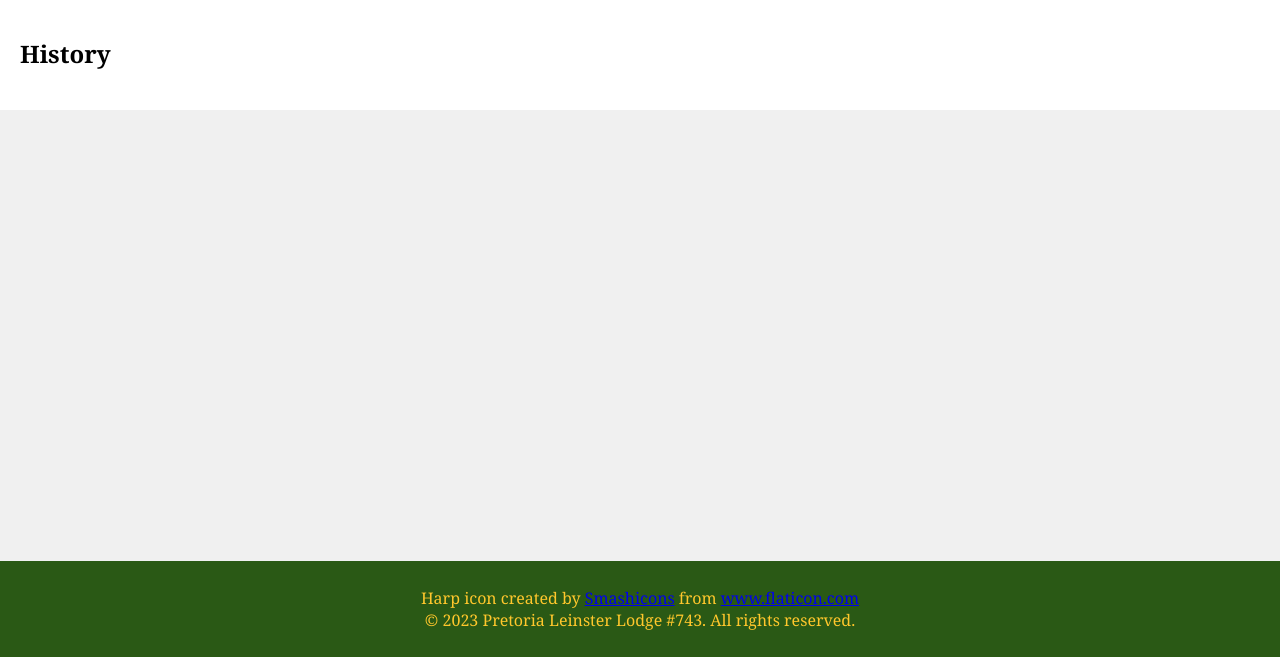
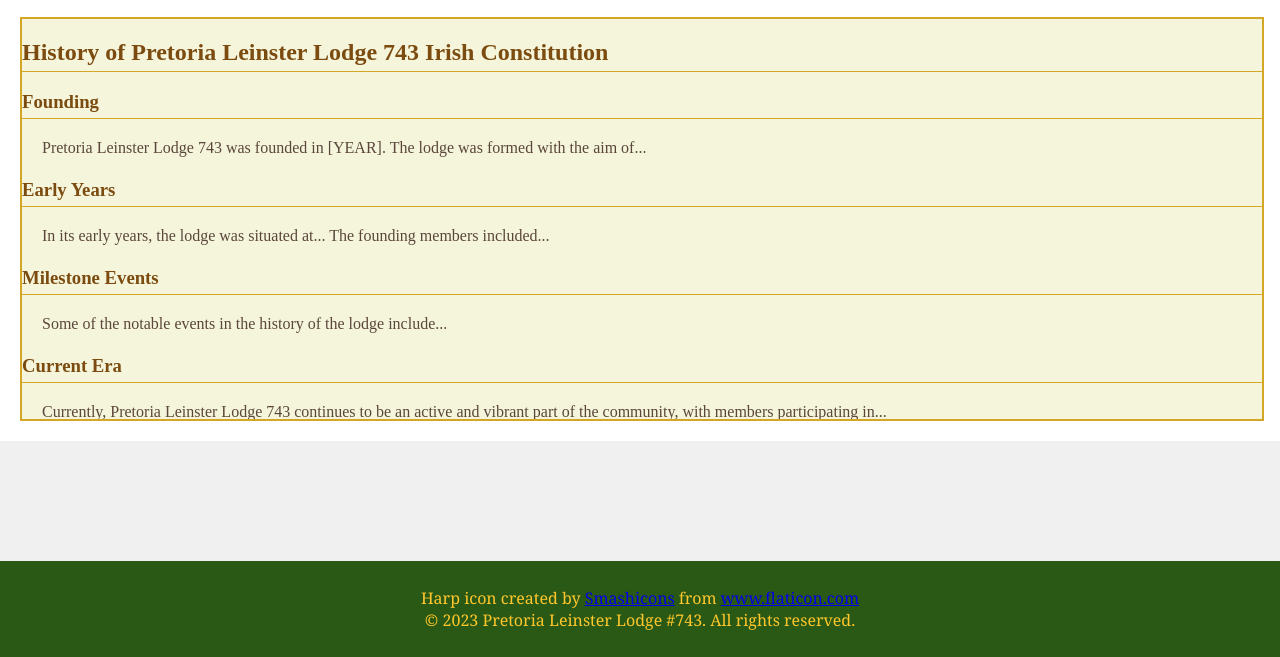
Before and after one commit to Marc-Pienaar/Marc-Pienaar.github.io, a plain HTML site: page index.html in a window 1280 px wide. Both pictures are taken after a click on the link "History". Shown: the part 143-800 px from the top of the page. Drawn offline with nearby package versions, Linux system fonts and the light colour scheme.

Commit message:
updated the history tab style

```diff
--- a/index.html
+++ b/index.html
@@ -35,8 +35,25 @@
 
 
     <div id="history" class="tabContent">
-        <h2>History</h2>
-<!--        <p>...</p>-->
+        <h2>History of Pretoria Leinster Lodge 743 Irish Constitution</h2>
+        <h3>Founding</h3>
+        <p>Pretoria Leinster Lodge 743 was founded in [YEAR]. The lodge was formed with the aim of... </p>
+
+        <h3>Early Years</h3>
+        <p>In its early years, the lodge was situated at... The founding members included... </p>
+
+        <h3>Milestone Events</h3>
+        <p>Some of the notable events in the history of the lodge include... </p>
+
+        <h3>Current Era</h3>
+        <p>Currently, Pretoria Leinster Lodge 743 continues to be an active and vibrant part of the community, with members participating in... </p>
+
+        <h3>Legacy and Impact</h3>
+        <p>The Lodge has left a significant impact on... The efforts of the Lodge's members have resulted in... </p>
+
+        <h3>Future Goals</h3>
+        <p>Looking ahead, Pretoria Leinster Lodge 743 plans to... </p>
+
     </div>
 
     <div id="members" class="tabContent">
--- a/styles.css
+++ b/styles.css
@@ -68,3 +68,31 @@ footer {
     width: 100%;
     bottom: 0;
 }
+
+@import url('https://fonts.googleapis.com/css2?family=Playfair+Display:ital,wght@0,400;0,700;1,400;1,700&display=swap');
+
+#history {
+    font-family: 'Playfair Display', serif;
+    background: #F5F5DC;
+    color: #5A463A;
+    padding: 0px;
+    border: 2px solid #D3A625;
+    margin: 0px;
+    width: 100%; /* adjust as needed */
+    height: 400px; /* adjust as needed */
+    overflow: auto; /* add scrollbars if needed */
+    /*padding: 16px; !* adjust as needed *!*/
+}
+
+#history h2, #history h3 {
+    color: #7B4B0F;
+    border-bottom: 1px solid #D3A625;
+    margin-bottom: 15px;
+    padding-bottom: 5px;
+}
+
+#history p {
+    text-align: justify;
+    text-indent: 20px;
+    line-height: 1.6;
+}
```
